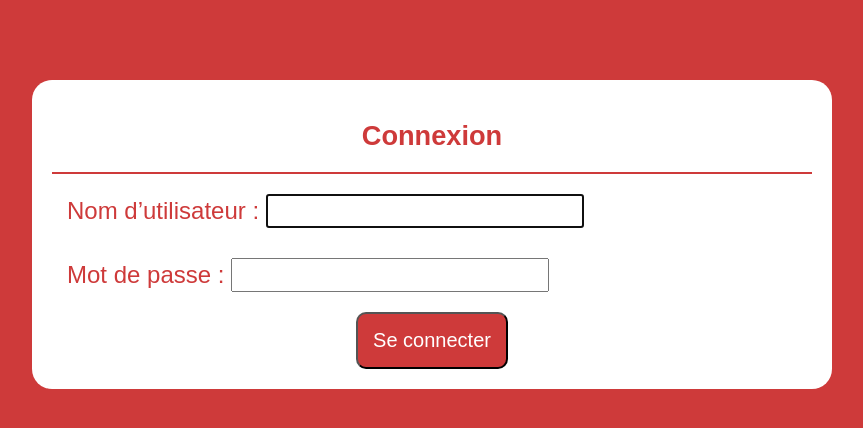
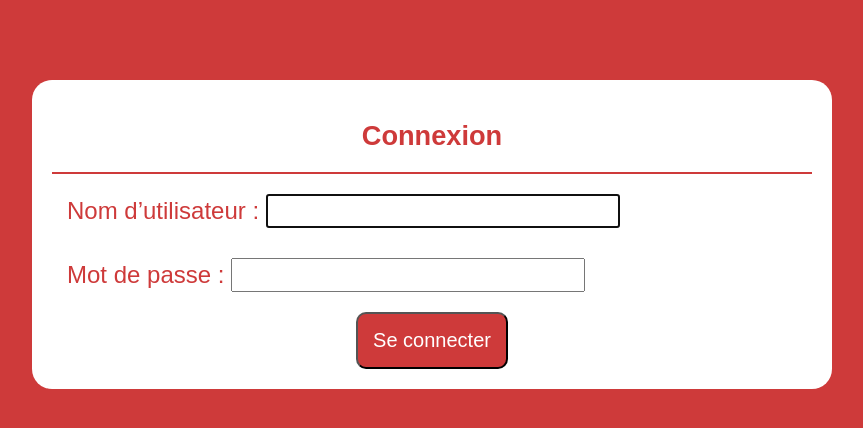
Before and after one commit to chloefont/planyourshape, a Django app: page / in a window 1280 px wide. Shown: the top 428 px of the page, without its empty margins (208-1071 px from the left). Run offline with Django 3.2, Linux system fonts and the light colour scheme.

Commit message:
CHLOE-10 fields are small devices responsive

```diff
--- a/projet_muscu/muscu_site/static/css/style.css
+++ b/projet_muscu/muscu_site/static/css/style.css
@@ -357,6 +357,7 @@ textarea {
 
 .block-adapted-width input {
   width: 90%;
+  max-width: 346px;
 }
 
 /*--
--- a/projet_muscu/muscu_site/templates/muscu_site/login.html
+++ b/projet_muscu/muscu_site/templates/muscu_site/login.html
@@ -12,7 +12,7 @@
   <form method="post">
     {% csrf_token %}
     {{ form.management_form }}
-    <div class="block-input--red">
+    <div class="block-input--red block-adapted-width">
       <div class="items-linewrap">
         {{ form.username.label_tag }} <span>{{ form.username }}</span>
       </div>
```
